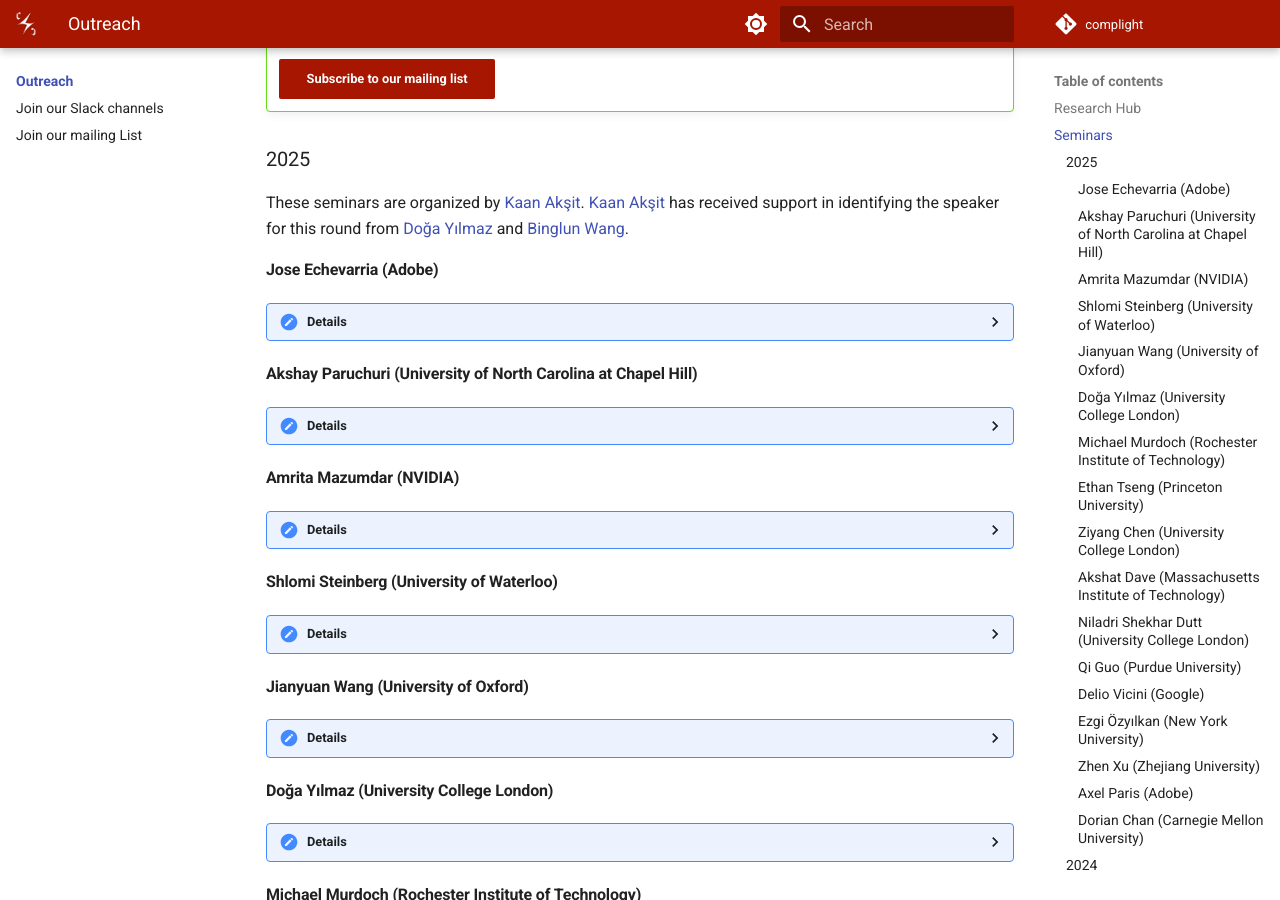
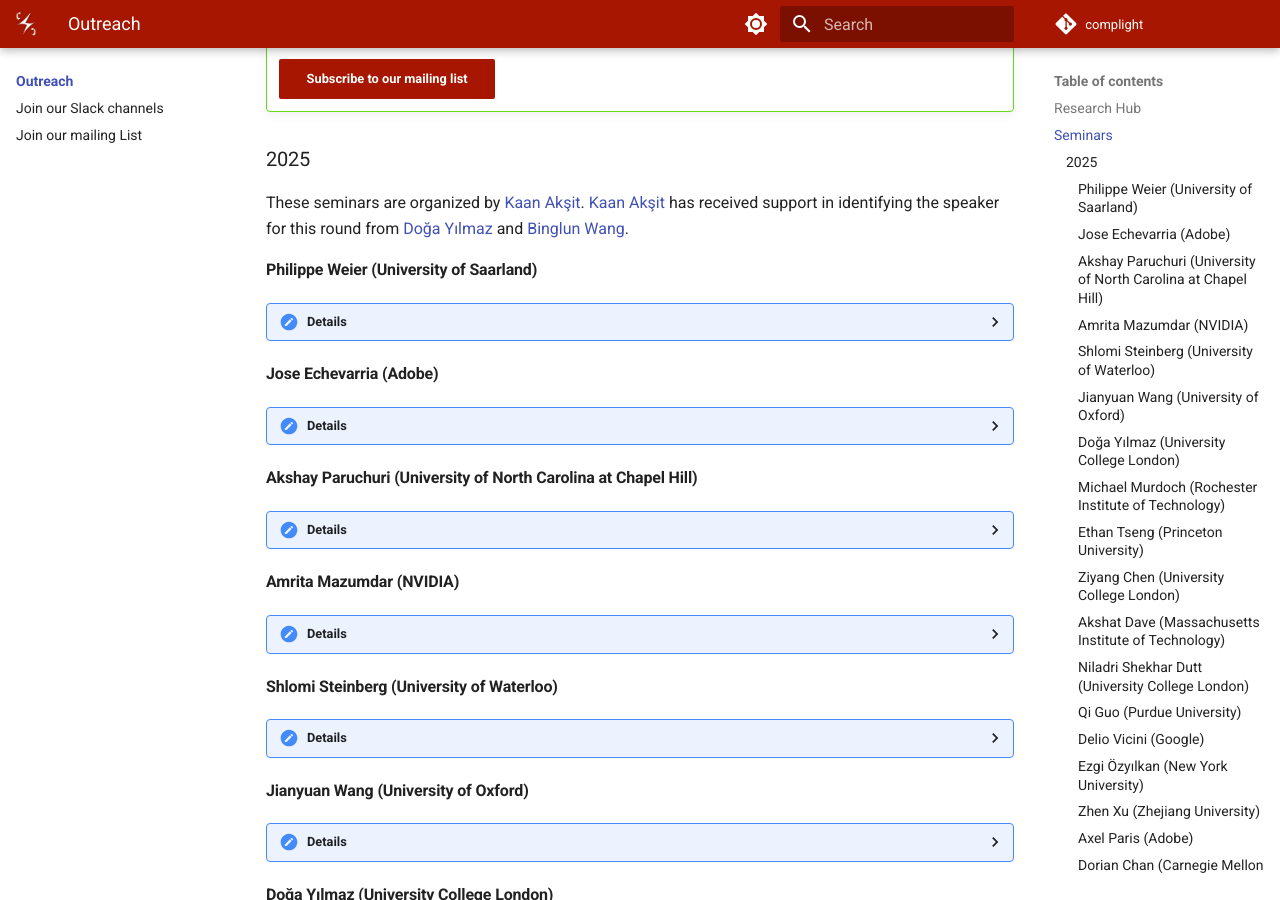
Before and after one commit to complight/complight.github.io, an MkDocs documentation site: the page built from docs/outreach/index.md, in a window 1280 px wide and 900 px high, scrolled down 1042 px. Built offline with MkDocs 1.6.1 and Material for MkDocs 9.7.7, drawn with Linux system fonts in a browser that asks for light colours.

Commit message:
Updating outreach page.

```diff
--- a/docs/outreach/index.md
+++ b/docs/outreach/index.md
@@ -35,6 +35,21 @@ Overall, seminars are a blend of internal and external presenters.
 ### 2025
 These seminars are organized by [Kaan Akşit](https://kaanaksit.com).
 [Kaan Akşit](https://kaanaksit.com) has received support in identifying the speaker for this round from [Doğa Yılmaz](https://yilmazdoga.net/) and [Binglun Wang](https://binglunwang.github.io/).
+
+
+#### Philippe Weier (University of Saarland)
+
+??? Details
+    **Date:**
+    19th November 2025
+
+    **Presenter:** [Philippe Weier](https://weiphil.github.io), Ph.D. student, University of Saarland
+
+    **Title:** Towards Hybrid and Multiscale Representations for Physically-based Light Transport
+
+    **Watch:** [Recording (Password protected)](https://liveuclac-my.sharepoint.com/:v:/g/personal/ucackak_ucl_ac_uk/EboTRqBOnblBgA_xH4sSTDQB6Qy4KwLLrgddS9ONVpIoew?nav=eyJyZWZlcnJhbEluZm8iOnsicmVmZXJyYWxBcHAiOiJTdHJlYW1XZWJBcHAiLCJyZWZlcnJhbFZpZXciOiJTaGFyZURpYWxvZy1MaW5rIiwicmVmZXJyYWxBcHBQbGF0Zm9ybSI6IldlYiIsInJlZmVycmFsTW9kZSI6InZpZXcifX0%3D&e=Xeu4yV)
+
+
 
 #### Jose Echevarria (Adobe)
 
```
